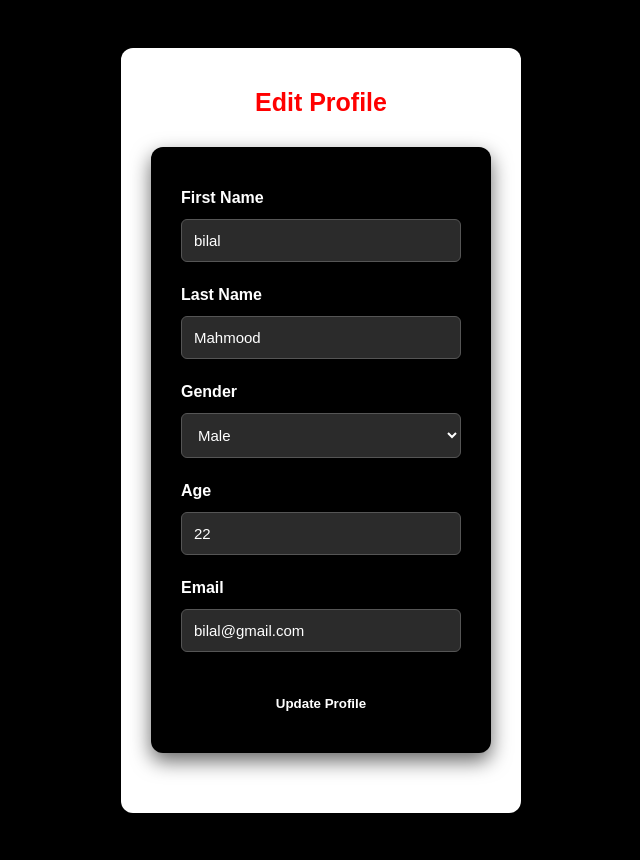
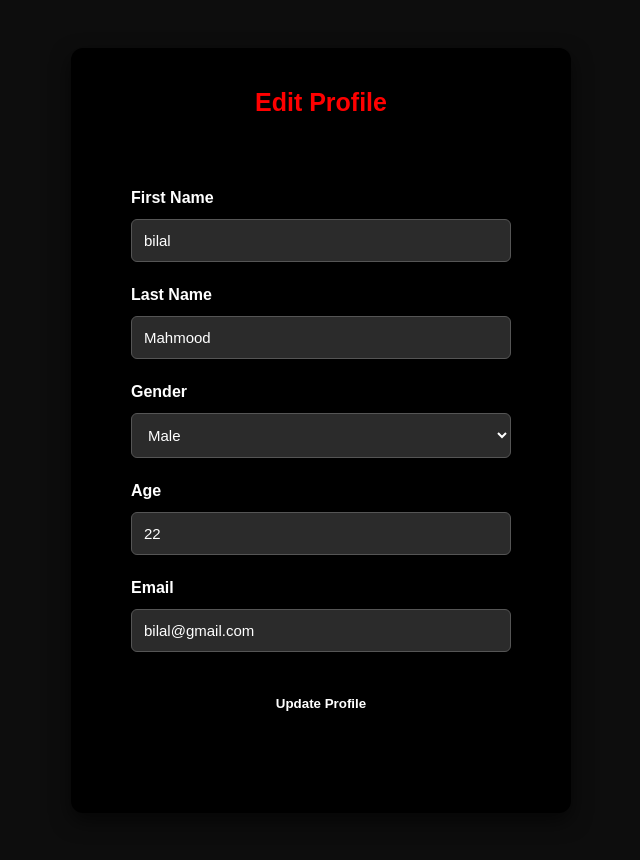
Before and after one commit to I-ambilal/formula_1, a PHP site: page /edit_profile.php in a window 1280 px wide. Shown: the whole page, without its empty margins (319-959 px from the left). Run offline with PHP 8.4, Linux system fonts and the light colour scheme; a user stored in the database is signed in; data comes from the database, SQL or seed files in the repository.

Commit message:
Update edit_profile.php

```diff
--- a/edit_profile.php
+++ b/edit_profile.php
@@ -2,7 +2,6 @@
 session_start();
 include 'config.php';
 
-// Redirect if not logged in
 if (!isset($_SESSION['user_id'])) {
     header("Location: login.php");
     exit;
@@ -11,7 +10,6 @@ if (!isset($_SESSION['user_id'])) {
 $userId = $_SESSION['user_id'];
 $success = $error = "";
 
-// Handle form submission
 if ($_SERVER["REQUEST_METHOD"] === "POST") {
     $first_name = $_POST['first_name'] ?? '';
     $last_name  = $_POST['last_name'] ?? '';
@@ -22,13 +20,12 @@ if ($_SERVER["REQUEST_METHOD"] === "POST") {
     $stmt->bind_param("sssii", $first_name, $last_name, $gender, $age, $userId);
 
     if ($stmt->execute()) {
-        $success = "Profile updated successfully.";
+        header("Location: home_pg.php");
     } else {
         $error = "Error updating profile.";
     }
 }
 
-// Fetch user data
 $stmt = $conn->prepare("SELECT first_name, last_name, Gender, Age, Email FROM usersInfo WHERE id = ?");
 $stmt->bind_param("i", $userId);
 $stmt->execute();
@@ -46,7 +43,7 @@ $user = $result->fetch_assoc();
   <style>
     body {
       font-family: Arial, sans-serif;
-      background:rgb(0, 0, 0);
+  background-color: #0d0d0d;
       color: #fff;
       display: flex;
       justify-content: center;
@@ -54,12 +51,13 @@ $user = $result->fetch_assoc();
       height: 100vh;
     }
     .profile-box {
-      background: #fff;
       color: #000;
+        background-color:rgb(0, 0, 0);
+
       padding: 30px;
       border-radius: 12px;
-      width: 400px;
-      box-shadow: 0 8px 30px rgba(0,0,0,0.4);
+      width: 500px;
+  box-shadow: 0 8px 20px rgba(0, 0, 0, 0.6);
     }
     h2 {
       text-align: center;
@@ -71,6 +69,8 @@ $user = $result->fetch_assoc();
       font-weight: bold;
     }
     input, select {
+        background: #2b2b2b;
+
       width: 100%;
       padding: 10px;
       margin-top: 6px;
```
